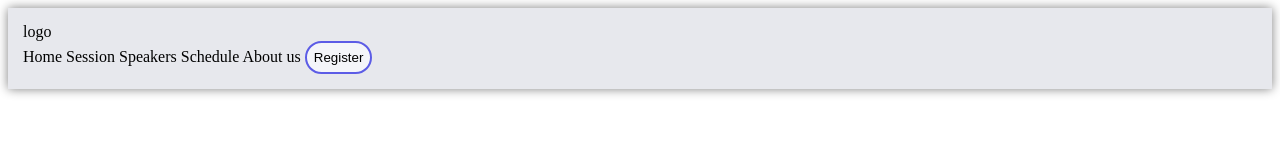
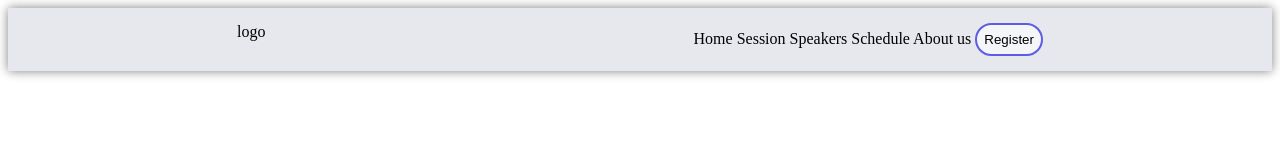
Before and after one commit to RAGREON/Kri, a plain HTML site: page home.html in a window 1280 px wide. Drawn offline with Linux system fonts and the light colour scheme.

Commit message:
added flex to navbar and main axis was defined to space around

```diff
--- a/home.css
+++ b/home.css
@@ -23,8 +23,6 @@ a{
     background-color:rgb(231, 232, 237);
     padding: 15px;
     box-shadow: 0 0 10px grey;
-
+    display: flex;
+    justify-content: space-around;
 }
-.hi{
-
-}
```
